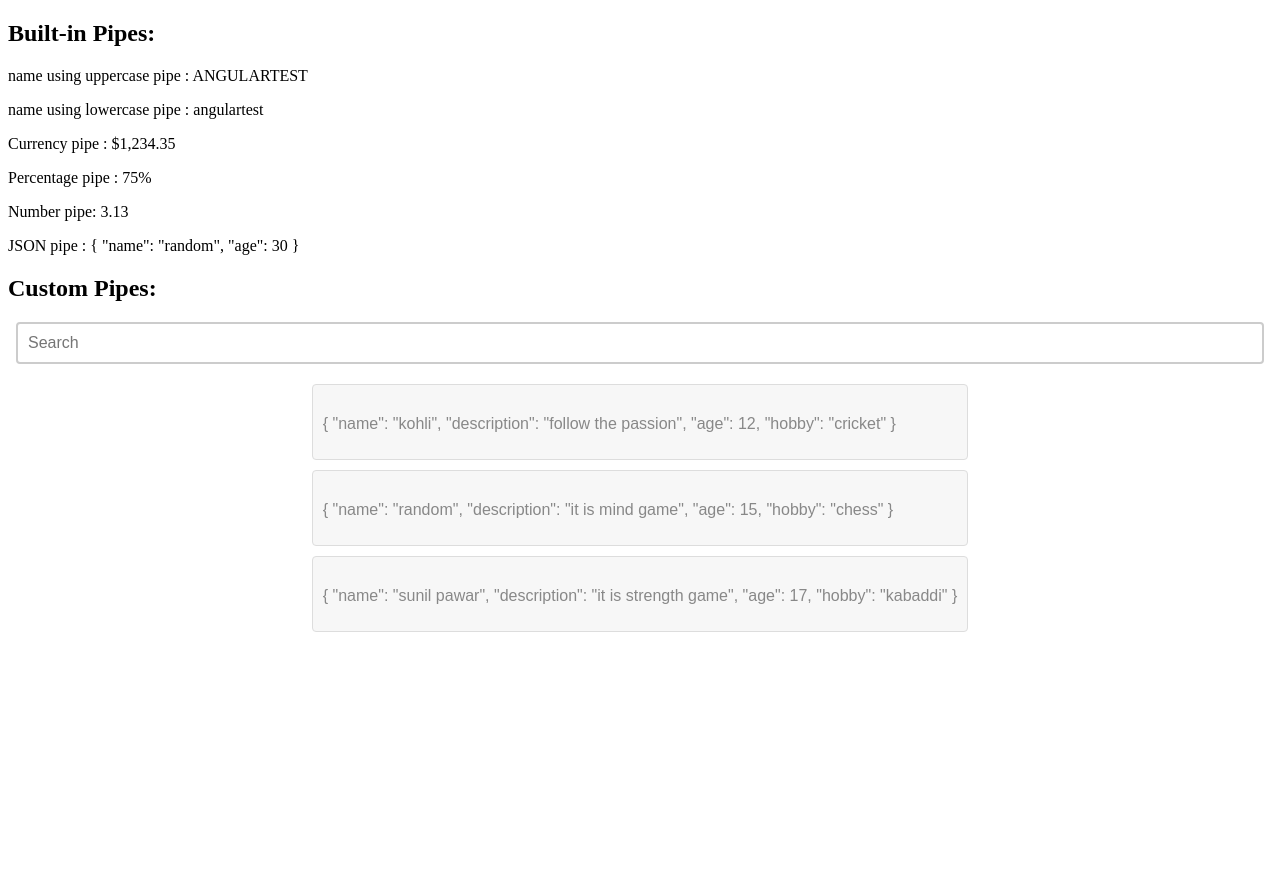
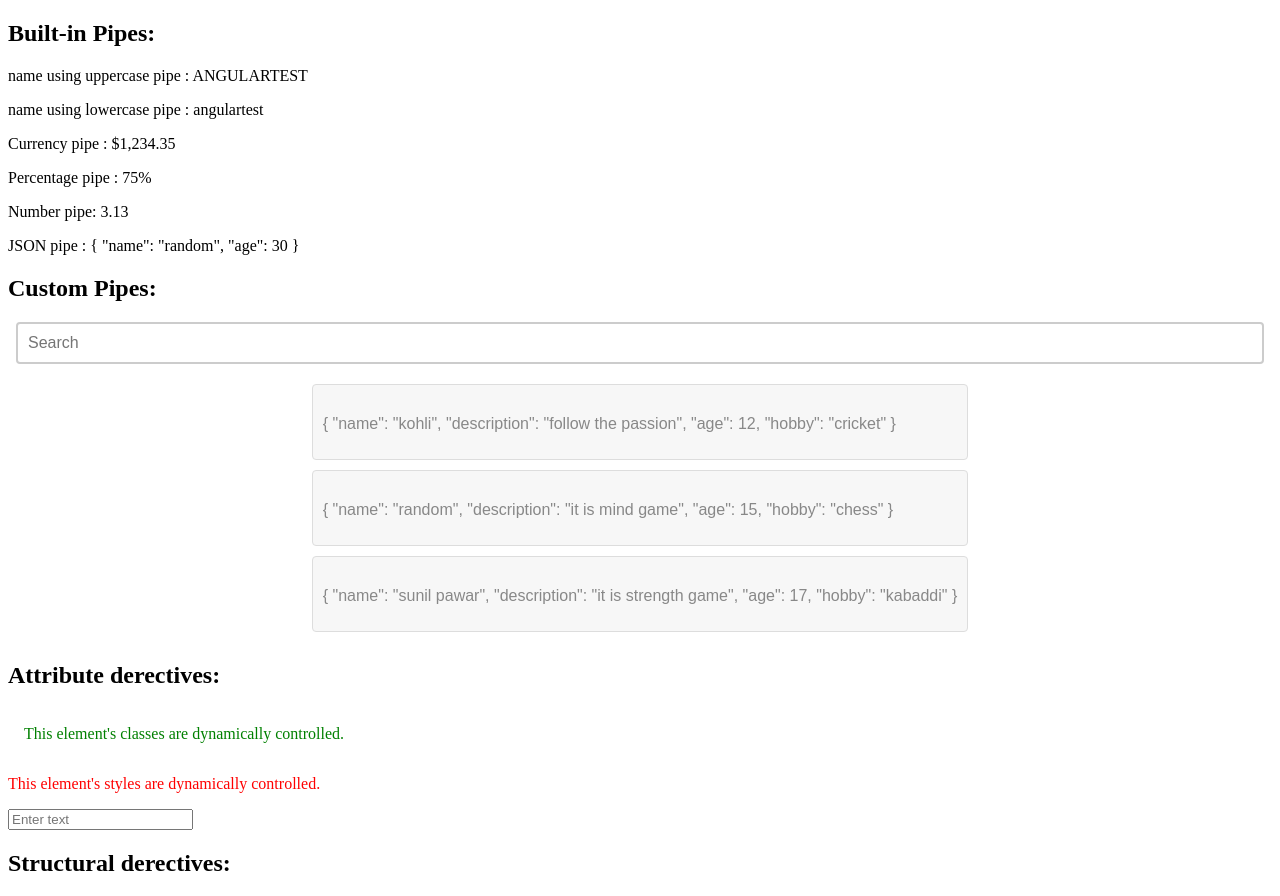
Before and after one commit to bhargav-kalsariya/AngularText, an Angular app: page / in a window 1280 px wide. Shown: the top 896 px of the page. Before the commit the page ends 800 px from the top, so only its background shows below. Built offline with nearby package versions, Linux system fonts and the light colour scheme.

Commit message:
built-in directives (attributes ,structural)

```diff
--- a/src/app/app.component.html
+++ b/src/app/app.component.html
@@ -19,3 +19,24 @@
     </li>
   </ul>
 </div>
+
+<h2>Attribute derectives:</h2>
+
+<div [ngClass]="{ active: isActive, highlight: isHighlighted }">
+  This element's classes are dynamically controlled.
+</div>
+<p [ngStyle]="{ color: textColor, 'font-size': fontSize }">
+  This element's styles are dynamically controlled.
+</p>
+<input [(ngModel)]="data" placeholder="Enter text" />
+{{ data }}
+
+<h2>Structural derectives:</h2>
+
+<div *ngIf="isActive">Condition got true</div>
+<li *ngFor="let item of items">for loop run</li>
+<div [ngSwitch]="value">
+  <p *ngSwitchCase="'A'">Value is first</p>
+  <p *ngSwitchCase="'B'">Value is second</p>
+  <p *ngSwitchDefault>Value is something else</p>
+</div>
--- a/src/app/app.component.scss
+++ b/src/app/app.component.scss
@@ -43,3 +43,7 @@
     margin-top: 20px;
   }
 }
+.active {
+  padding: 1rem;
+  color: green;
+}
--- a/src/app/app.component.ts
+++ b/src/app/app.component.ts
@@ -6,6 +6,7 @@ import { Component, OnInit } from '@angular/core';
   styleUrls: ['./app.component.scss'],
 })
 export class AppComponent implements OnInit {
+  value: any = 'B';
   ngOnInit(): void {}
   title = 'angularTest';
   Bday = new Date();
@@ -34,4 +35,9 @@ export class AppComponent implements OnInit {
       hobby: 'kabaddi',
     },
   ];
+  textColor = 'red';
+  isHighlighted = false;
+  isActive = true;
+  fontSize = '16px';
+  data: string = '';
 }
--- a/src/app/app.module.ts
+++ b/src/app/app.module.ts
@@ -4,9 +4,11 @@ import { FormsModule } from '@angular/forms';
 import { AppRoutingModule } from './app-routing.module';
 import { AppComponent } from './app.component';
 import { FilterPipe } from './filter.pipe';
+import { DirectiveComponent } from './directive/directive.component';
+import { InBuildDirective } from './directive/in-build.directive';
 
 @NgModule({
-  declarations: [AppComponent, FilterPipe],
+  declarations: [AppComponent, FilterPipe, DirectiveComponent, InBuildDirective],
   imports: [BrowserModule, AppRoutingModule, FormsModule],
   providers: [],
   bootstrap: [AppComponent],
--- /dev/null
+++ b/src/app/directive/directive.component.html
@@ -0,0 +1 @@
+<p>directive works!</p>
--- /dev/null
+++ b/src/app/directive/in-build.directive.ts
@@ -0,0 +1,10 @@
+import { Directive, ElementRef } from '@angular/core';
+
+@Directive({
+  selector: '[appInBuild]',
+})
+export class InBuildDirective {
+  constructor(private er: ElementRef) {
+    this.er.nativeElement.style.backgroundColor = 'red';
+  }
+}
```
Also changed, not shown: src/app/directive/directive.component.ts (added, +10 -0 lines), src/app/directive/directive.component.scss (added), 2 other files (tests, documents, lock files or other folders). Lines whose indentation alone changed are shown as unchanged.
